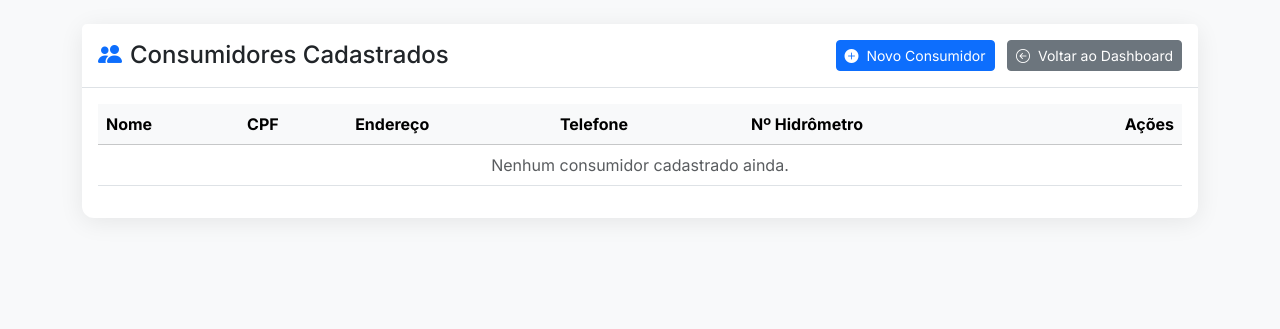
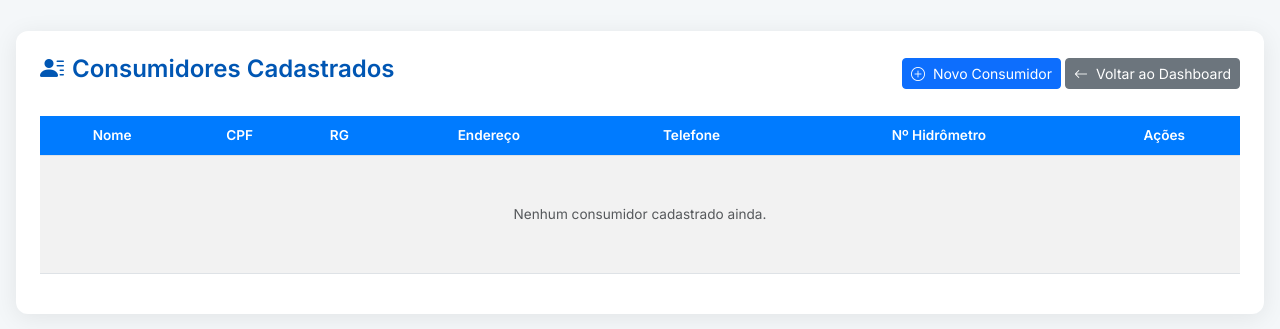
Before and after one commit to agua-2025/sistema-agua, a Flask app: template templates/consumidores.html in a window 1280 px wide. Shown: the top 329 px of the page. Run offline with Flask 3, Linux system fonts and the light colour scheme; the template is opened without the code that fills it, so the values that code supplies are empty.

Commit message:
volta lista de consumidores antiga

```diff
--- a/templates/consumidores.html
+++ b/templates/consumidores.html
@@ -3,7 +3,8 @@
   <head>
     <meta charset="UTF-8" />
     <meta name="viewport" content="width=device-width, initial-scale=1.0" />
-    <title>Lista de Consumidores - Águas de Santa Maria</title>
+    <title>Lista de Consumidores | Águas de Santa Maria</title>
+    <!-- Bootstrap e Ícones -->
     <link
       href="https://cdn.jsdelivr.net/npm/bootstrap@5.3.3/dist/css/bootstrap.min.css"
       rel="stylesheet"
@@ -12,58 +13,76 @@
       href="https://cdn.jsdelivr.net/npm/bootstrap-icons@1.11.3/font/bootstrap-icons.min.css"
       rel="stylesheet"
     />
+    <!-- Google Fonts -->
     <link
-      href="https://fonts.googleapis.com/css2?family=Inter:wght@400;500;600;700&display=swap"
+      href="https://fonts.googleapis.com/css2?family=Inter:wght@400;500;600&display=swap"
       rel="stylesheet"
     />
     <style>
       body {
         font-family: "Inter", sans-serif;
         background-color: #f4f7f9;
+        color: #343a40;
+        font-size: 0.9rem;
       }
-      .card-custom {
-        border: none;
+      .container-fluid {
+        padding: 1rem;
+      }
+      .main-card {
+        background-color: #ffffff;
+        padding: 1.5rem;
         border-radius: 12px;
         box-shadow: 0 4px 25px rgba(0, 0, 0, 0.08);
+        margin-top: 15px;
       }
-      .table-hover tbody tr:hover {
-        background-color: #f8f9fa;
+      h3 {
+        color: #0056b3;
+        font-weight: 600;
+        font-size: 1.5rem;
       }
-      .btn-action {
-        width: 38px;
-        height: 38px;
-        display: inline-flex;
-        align-items: center;
-        justify-content: center;
+      .table {
+        font-size: 0.85rem;
+      }
+      .table th {
+        background-color: #007bff;
+        color: white;
+        white-space: normal;
+        text-align: center;
+        vertical-align: middle;
+        padding: 0.6rem 0.4rem;
+      }
+      .table td {
+        vertical-align: middle;
+        padding: 0.5rem 0.4rem;
+      }
+      .btn-group .btn {
+        font-size: 0.8rem;
       }
     </style>
   </head>
-  <body class="bg-light">
-    <div class="container mt-4 mb-4">
-      <div class="card card-custom">
-        <div
-          class="card-header bg-white pt-3 pb-3 border-bottom d-flex flex-wrap align-items-center justify-content-between"
-        >
-          <h4 class="card-title mb-0">
-            <i class="bi bi-people-fill me-2 text-primary"></i>Consumidores
-            Cadastrados
-          </h4>
-          <div class="ms-auto">
+  <body>
+    <div class="container-fluid">
+      <div class="main-card">
+        <div class="d-flex justify-content-between align-items-center mb-4">
+          <h3>
+            <i class="bi bi-person-lines-fill me-2"></i>Consumidores Cadastrados
+          </h3>
+          <div>
             <a
               href="{{ url_for('cadastrar_consumidor') }}"
-              class="btn btn-primary btn-sm me-2"
+              class="btn btn-primary btn-sm"
             >
-              <i class="bi bi-plus-circle-fill me-1"></i> Novo Consumidor
+              <i class="bi bi-plus-circle me-1"></i> Novo Consumidor
             </a>
             <a
               href="{{ url_for('dashboard') }}"
               class="btn btn-secondary btn-sm"
             >
-              <i class="bi bi-arrow-left-circle me-1"></i> Voltar ao Dashboard
+              <i class="bi bi-arrow-left me-1"></i> Voltar ao Dashboard
             </a>
           </div>
         </div>
-        <div class="card-body">
+
         {% with messages = get_flashed_messages(with_categories=true) %} {% if
         messages %} {% for category, message in messages %}
         <div
@@ -80,48 +99,54 @@
         </div>
         {% endfor %} {% endif %} {% endwith %}
 
-          <!-- A CORREÇÃO ESTÁ AQUI: Envelopando a tabela -->
         <div class="table-responsive">
-            <table class="table table-hover align-middle">
-              <thead class="table-light">
+          <table class="table table-striped table-hover align-middle">
+            <thead>
               <tr>
                 <th>Nome</th>
                 <th>CPF</th>
+                <th>RG</th>
                 <th>Endereço</th>
                 <th>Telefone</th>
                 <th>Nº Hidrômetro</th>
-                  <th class="text-end">Ações</th>
+                <th class="text-center">Ações</th>
               </tr>
             </thead>
             <tbody>
-                {% for consumidor in consumidores %}
+              {% for c in consumidores %}
               <tr>
-                  <td>{{ consumidor.nome }}</td>
-                  <td>{{ consumidor.cpf }}</td>
-                  <td>{{ consumidor.endereco }}</td>
-                  <td>{{ consumidor.telefone }}</td>
-                  <td>{{ consumidor.hidrometro_num }}</td>
-                  <td class="text-end">
+                <td class="fw-bold">{{ c.nome }}</td>
+                <td class="text-center">{{ c.cpf }}</td>
+                <td class="text-center">{{ c.rg }}</td>
+                <td style="white-space: normal">{{ c.endereco }}</td>
+                <td class="text-center">{{ c.telefone }}</td>
+                <td class="text-center">{{ c.hidrometro_num }}</td>
+                <td class="text-center">
+                  <div class="btn-group" role="group">
                     <a
-                      href="{{ url_for('editar_consumidor', id=consumidor.id) }}"
-                      class="btn btn-outline-primary btn-sm btn-action"
+                      href="{{ url_for('editar_consumidor', id=c.id) }}"
+                      class="btn btn-sm btn-outline-primary"
                       title="Editar"
                     >
                       <i class="bi bi-pencil-fill"></i>
                     </a>
-                    <a
-                      href="{{ url_for('excluir_consumidor', id=consumidor.id) }}"
-                      class="btn btn-outline-danger btn-sm btn-action"
+                    <!-- Botão que aciona o modal de confirmação -->
+                    <button
+                      type="button"
+                      class="btn btn-sm btn-outline-danger"
+                      data-bs-toggle="modal"
+                      data-bs-target="#confirmDeleteModal"
+                      data-delete-url="{{ url_for('excluir_consumidor', id=c.id) }}"
                       title="Excluir"
-                      onclick="return confirm('Tem certeza que deseja excluir este consumidor?');"
                     >
                       <i class="bi bi-trash-fill"></i>
-                    </a>
+                    </button>
+                  </div>
                 </td>
               </tr>
               {% else %}
               <tr>
-                  <td colspan="6" class="text-center text-muted">
+                <td colspan="7" class="text-center p-5 text-muted">
                   Nenhum consumidor cadastrado ainda.
                 </td>
               </tr>
@@ -131,8 +156,73 @@
         </div>
       </div>
     </div>
+
+    <!-- Modal de Confirmação de Exclusão -->
+    <div
+      class="modal fade"
+      id="confirmDeleteModal"
+      tabindex="-1"
+      aria-labelledby="confirmDeleteModalLabel"
+      aria-hidden="true"
+    >
+      <div class="modal-dialog modal-dialog-centered">
+        <div class="modal-content">
+          <div class="modal-header">
+            <h5 class="modal-title" id="confirmDeleteModalLabel">
+              Confirmar Exclusão
+            </h5>
+            <button
+              type="button"
+              class="btn-close"
+              data-bs-dismiss="modal"
+              aria-label="Close"
+            ></button>
+          </div>
+          <div class="modal-body">
+            Tem certeza de que deseja excluir este consumidor? Esta ação não
+            pode ser desfeita.
+          </div>
+          <div class="modal-footer">
+            <button
+              type="button"
+              class="btn btn-secondary"
+              data-bs-dismiss="modal"
+            >
+              Cancelar
+            </button>
+            <!-- O link deste botão será definido via JavaScript -->
+            <a id="confirmDeleteButton" href="#" class="btn btn-danger"
+              >Sim, Excluir</a
+            >
+          </div>
+        </div>
+      </div>
     </div>
 
     <script src="https://cdn.jsdelivr.net/npm/bootstrap@5.3.3/dist/js/bootstrap.bundle.min.js"></script>
+    <script>
+      // Adiciona a lógica para o modal de confirmação de exclusão
+      document.addEventListener("DOMContentLoaded", function () {
+        const confirmDeleteModal =
+          document.getElementById("confirmDeleteModal");
+        if (confirmDeleteModal) {
+          confirmDeleteModal.addEventListener(
+            "show.bs.modal",
+            function (event) {
+              // Botão que acionou o modal
+              const button = event.relatedTarget;
+              // Extrai a URL do atributo data-delete-url
+              const deleteUrl = button.getAttribute("data-delete-url");
+              // Encontra o botão de confirmação dentro do modal
+              const confirmButton = confirmDeleteModal.querySelector(
+                "#confirmDeleteButton"
+              );
+              // Define o link do botão de confirmação
+              confirmButton.setAttribute("href", deleteUrl);
+            }
+          );
+        }
+      });
+    </script>
   </body>
 </html>
```
Lines whose indentation alone changed are shown as unchanged.
